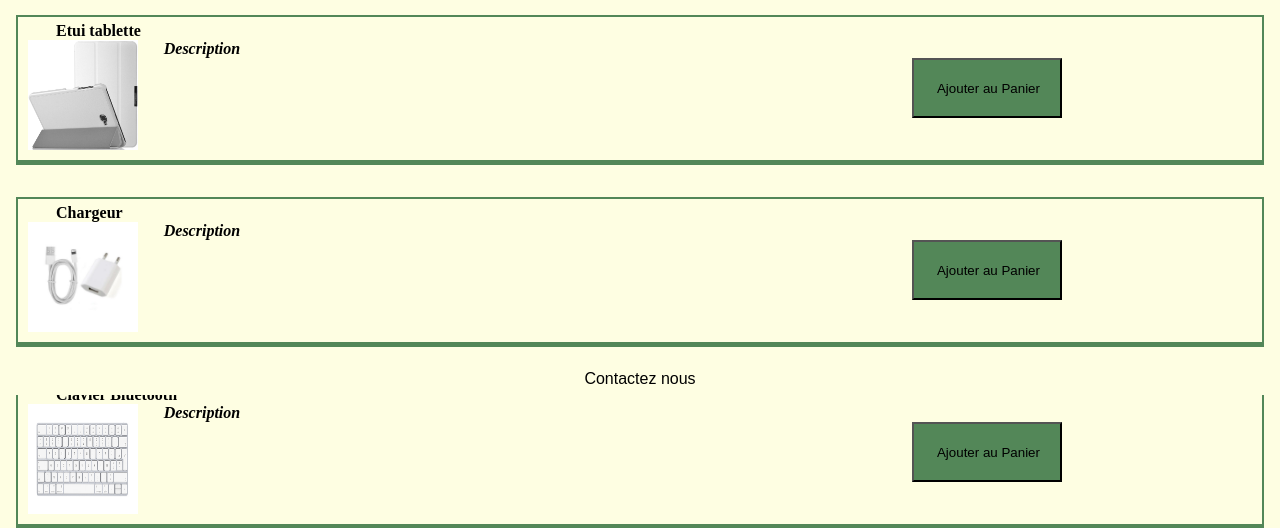
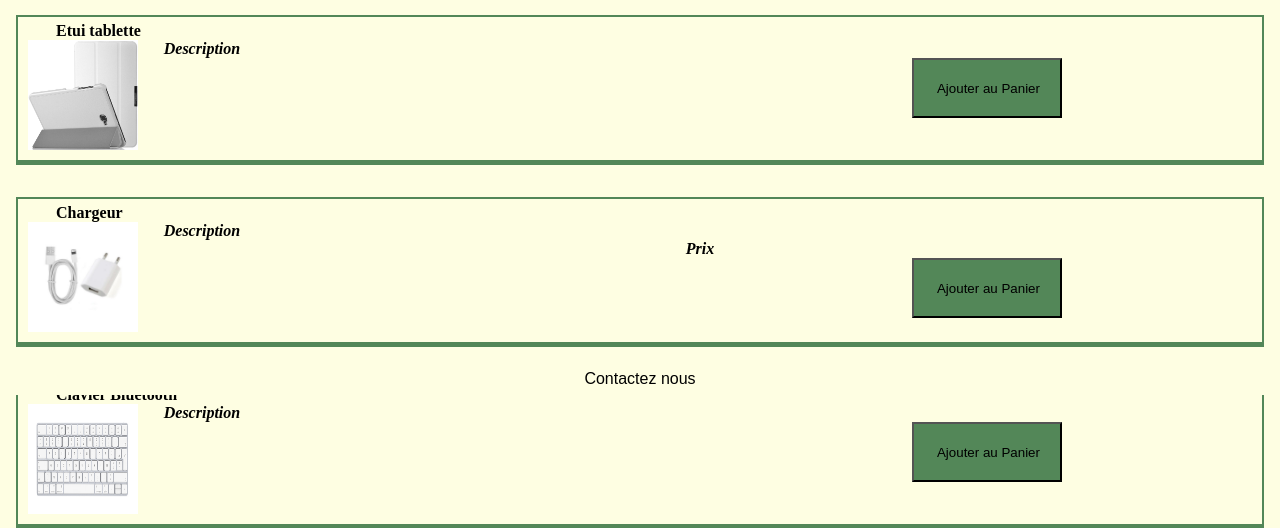
Before and after one commit to perrinesm/ProjectTW, a PHP site: page /tabAcc.php in a window 1280 px wide. Shown: the part 405-933 px from the top of the page. Run offline with PHP 8.4, Linux system fonts and the light colour scheme.

Commit message:
changement prix

```diff
--- a/tabAcc.php
+++ b/tabAcc.php
@@ -38,7 +38,7 @@
         <div class = 'product'>
             <h4> Chargeur </h4>
             <p> <img src="load.jpg" /> </p>
-            <p class="description"><em><strong>  Description </strong> </em></p>
+            <p class="description"><em><strong>  Description </strong> </em> <center><em><strong> Prix  </strong> </em></center></p>
             <p class="description"> </p>
 
             <form>
--- a/tabCSS.css
+++ b/tabCSS.css
@@ -29,5 +29,5 @@ h4 {
 
 }
 .prix{
-    float:right;
+    text-align: center;
 }
```
